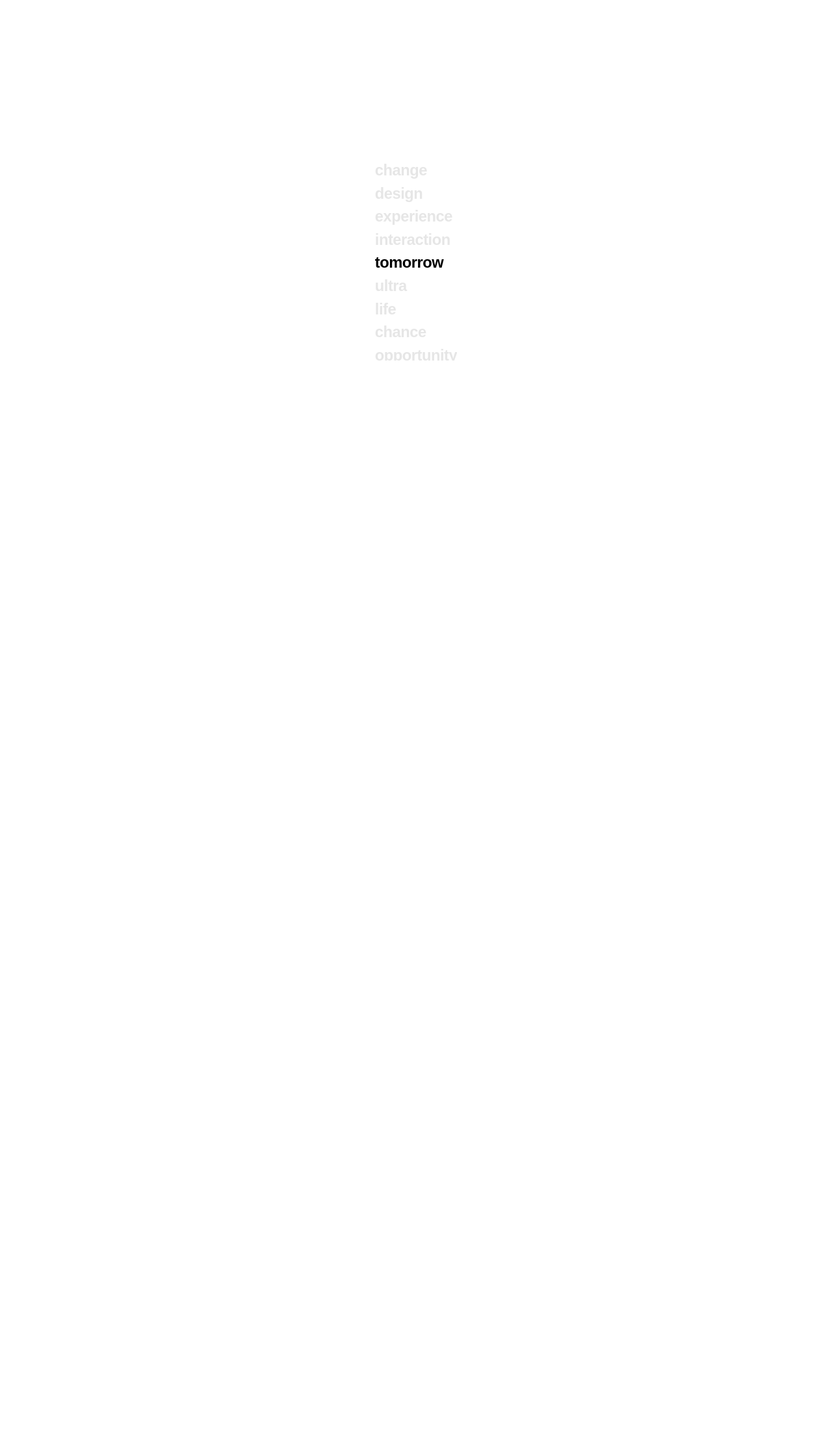
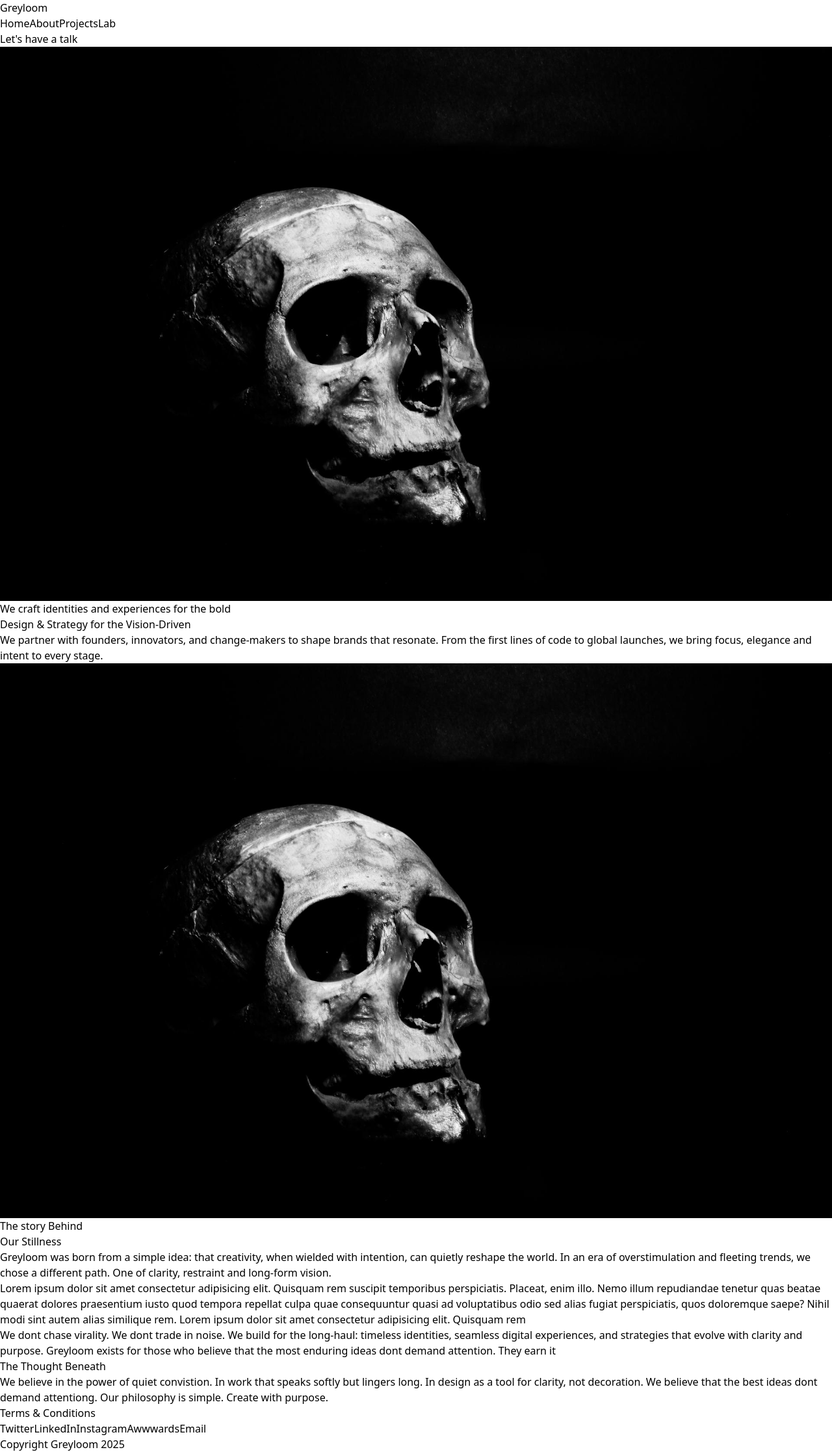
Before and after one commit to Tez-cyber/animation_lib, a React (Vite) app: page / in a window 1280 px wide. Shown: the whole page at 65% size. Before the commit the page ends 800 px from the top, so only its background shows below. Built offline with nearby package versions, Linux system fonts and the light colour scheme.

Commit message:
Added text-reveal folder and completed html layout

```diff
--- /dev/null
+++ b/src/components/text-reveal/App.jsx
@@ -0,0 +1,118 @@
+import React from 'react'
+
+const App = () => {
+    return (
+        <>
+            <nav>
+                <div className="col">
+                    <div className="sub-col">
+                        <span>Greyloom</span>
+                    </div>
+                    <div className="sub-col">
+                        <span>Home</span>
+                        <span>About</span>
+                        <span>Projects</span>
+                        <span>Lab</span>
+                    </div>
+                </div>
+                <div className="col">
+                    <span>Let's have a talk</span>
+                </div>
+            </nav>
+
+            {/* Hero section */}
+            <section className="hero">
+                <div className="hero-img">
+                    <img src="/end.jpg" alt="" />
+                </div>
+                <div className='header'>
+                    <h1>We craft identities and experiences for the bold</h1>
+                </div>
+            </section>
+
+            {/* About Section */}
+            <section className="about">
+                <span>Design & Strategy for the Vision-Driven</span>
+
+                <div className="header">
+                    <h1>
+                        We partner with founders, innovators, and change-makers to shape
+                        brands that resonate. From the first lines of code to global launches,
+                        we bring focus, elegance and intent to every stage.
+                    </h1>
+                </div>
+            </section>
+
+            {/* About section img */}
+            <section className="about-img">
+                <img src="/end.jpg" alt="" />
+            </section>
+
+            {/* Story Section */}
+            <section className="story">
+                <div className="col">
+                    <h1>The story Behind <br /> Our Stillness</h1>
+                </div>
+                <div className="col">
+                    <p>
+                        Greyloom was born from a simple idea: that creativity, when wielded
+                        with intention, can quietly reshape the world. In an era of
+                        overstimulation and fleeting trends, we chose a different path. One
+                        of clarity, restraint and long-form vision.
+                    </p>
+                    <p>
+                        Lorem ipsum dolor sit amet consectetur adipisicing elit. Quisquam rem
+                        suscipit temporibus perspiciatis. Placeat, enim illo. Nemo illum
+                        repudiandae tenetur quas beatae quaerat dolores praesentium iusto
+                        quod tempora repellat culpa quae consequuntur quasi ad voluptatibus
+                        odio sed alias fugiat perspiciatis, quos doloremque saepe? Nihil modi
+                        sint autem alias similique rem. Lorem ipsum dolor sit amet consectetur
+                        adipisicing elit. Quisquam rem
+                    </p>
+                    <p>
+                        We dont chase  virality. We dont trade in noise. We build for the
+                        long-haul: timeless identities, seamless digital experiences, and
+                        strategies that evolve with clarity and purpose. Greyloom exists for
+                        those who believe that the most enduring ideas dont demand
+                        attention. They earn it
+                    </p>
+                </div>
+            </section>
+
+            {/* Philosophy section */}
+            <section className="philosophy">
+                <span>The Thought Beneath</span>
+
+                <div className="header">
+                    <h1>
+                        We believe in the power of quiet convistion. In work that speaks
+                        softly but lingers long. In design as a tool for clarity, not
+                        decoration. We believe that the best ideas dont demand attentiong.
+                        Our philosophy is simple. Create with purpose.
+                    </h1>
+                </div>
+            </section>
+
+            {/* Footer */}
+            <footer>
+                <div className="col">
+                    <div className="sub-col">
+                        <span>Terms & Conditions</span>
+                    </div>
+                    <div className="sub-col">
+                        <span>Twitter</span>
+                        <span>LinkedIn</span>
+                        <span>Instagram</span>
+                        <span>Awwwards</span>
+                        <span>Email</span>
+                    </div>
+                </div>
+                <div className="col">
+                    <span>Copyright Greyloom 2025</span>
+                </div>
+            </footer>
+        </>
+    )
+}
+
+export default App
--- a/src/main.jsx
+++ b/src/main.jsx
@@ -1,6 +1,6 @@
 import { StrictMode } from 'react'
 import { createRoot } from 'react-dom/client'
-import App from "./components/intro-anim/App"
+import App from "./components/text-reveal/App"
 import './index.css'
 import { BrowserRouter as Router } from 'react-router-dom'
 
```
